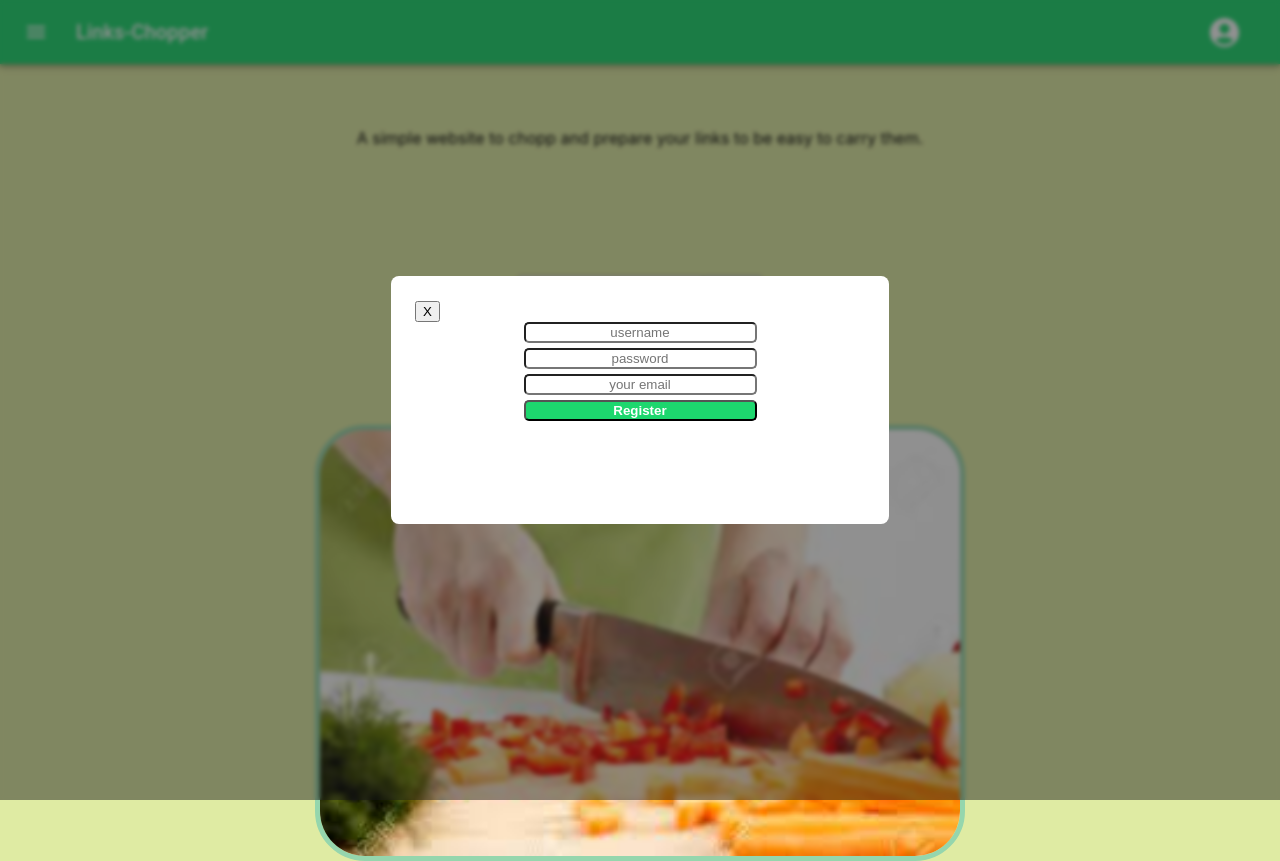
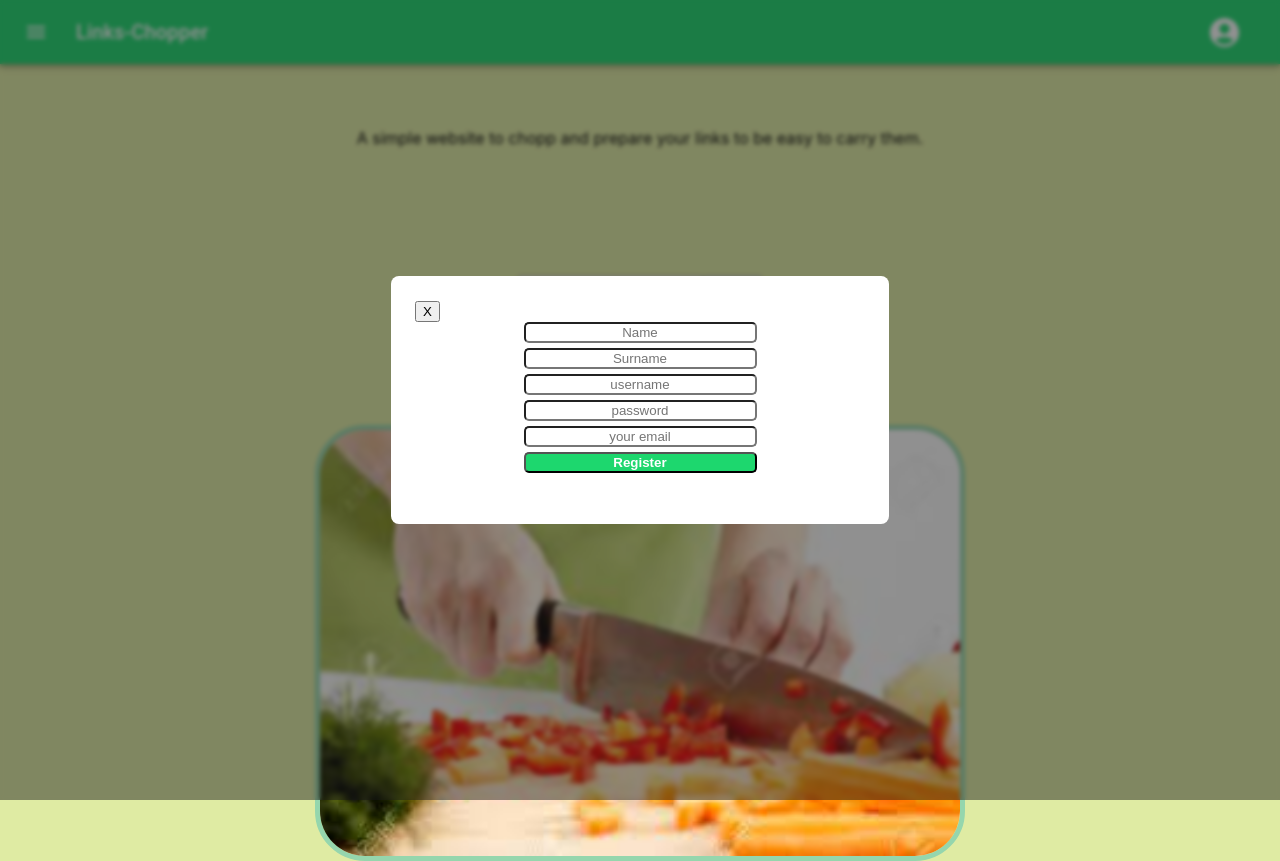
Before and after one commit to josemsb92/url-chopper-frontend, a React (Create React App) app: page / in a window 1280 px wide. Both pictures are taken after a click on the button 1224 px from the left and 32 px from the top of the page. Built offline with nearby package versions, Linux system fonts and the light colour scheme.

Commit message:
post User inplemented on Register component

```diff
--- a/src/Components/Navbar.jsx
+++ b/src/Components/Navbar.jsx
@@ -16,14 +16,14 @@ export default function ButtonAppBar() {
   const [onOpen, setOnOpen] = useState(false);
   const container = React.useRef(null);
   const onClose = () => {
-    setOnOpen(!onOpen);
+    setOnOpen(false);
   };
 
   return (
     <div className="navbar-body">
 
         <Modal onOpen={onOpen} setOnOpen={setOnOpen} onClose={onClose}>
-          <Register />
+          <Register setOnOpen={setOnOpen}/>
            </Modal>
 
 
--- a/src/Components/Register.jsx
+++ b/src/Components/Register.jsx
@@ -1,16 +1,38 @@
 import React, { useState } from "react"
-
-export default function Register(){
+import axios from "axios"
+export default function Register({setOnOpen}){
     const [username,setUserName]=useState("")
+    const [name,setName]=useState("")
+    const [surname,setSurName]=useState("")
     const [password,setPassword]=useState("")
     const [email, setEmail]=useState("")
 
+
+    async function sendPost(e){
+        e.preventDefault()
+    const response = await axios
+
+      .post("http://localhost:3003/urlchopper/user", {
+        Name: name,
+        Surname: surname,
+        LoginName: username,
+        password: password,
+        Email: email
+      })
+      .then(
+        (res) => console.log(res)
+        )
+        setOnOpen(false)
+    }
+
     return(
         <div>
-            <form className="register-form">
-                <input type ="text" placeholder="username"/>
-                <input type ="password" placeholder="password"/>
-                <input type ="email" placeholder="your email"/>
+            <form className="register-form" onSubmit={sendPost}>
+            <input type ="text" placeholder="Name" onChange={(e) => setName(e.target.value)}/>
+            <input type ="text" placeholder="Surname" onChange={(e) => setSurName(e.target.value)}/>
+                <input type ="text" placeholder="username" required onChange={(e) => setUserName(e.target.value)}/>
+                <input type ="password" placeholder="password" required onChange={(e) => setPassword(e.target.value)}/>
+                <input type ="email" placeholder="your email" required onChange={(e) => setEmail(e.target.value)}/>
                 <button>Register</button>
             </form>
         </div>
```
